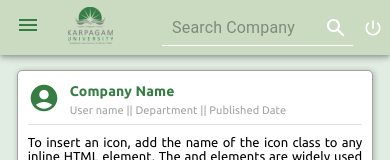
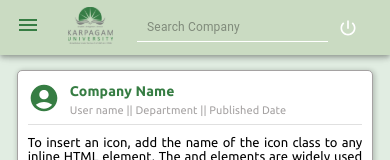
Before and after one commit to aakkss37/MERN-Placement-and-Internship-Cell, a React (Create React App) app in the folder student_login/: page / in a window 390 px wide. Shown: the top 160 px of the page. Built offline with nearby package versions, Linux system fonts and the light colour scheme.

Commit message:
text modification and search modified"

```diff
--- a/student_login/src/components/Header/Header.jsx
+++ b/student_login/src/components/Header/Header.jsx
@@ -3,7 +3,7 @@ import MenuIcon from '@mui/icons-material/Menu';
 import logo from '../../asset/logo.svg';
 
 import { GeneralText, HeaderStyled, IconButtonStyled, LogoConatiner, LogoutBox,  LogoutIcon,  ProfileContainer, ToolbarStyled } from './headerStyle.js';
-import { Typography } from '@mui/material';
+
 import Search from './Search';
 
 
@@ -27,13 +27,12 @@ const header = () => {
 				<Search/>
 
 				<ProfileContainer>
-					<GeneralText style={{ marginRight: '40px', cursor: 'pointer' }}> Home</GeneralText>
-					<GeneralText style={{ marginRight: '40px', cursor: 'pointer' }}> About</GeneralText>
-					<GeneralText style={{ marginRight: '40px', cursor: 'pointer' }}> Profile</GeneralText>
+					<GeneralText style={{ marginRight: '40px', cursor: 'pointer' }}> HOME</GeneralText>
+					<GeneralText style={{ marginRight: '40px', cursor: 'pointer' }}> ABOUT</GeneralText>
+					<GeneralText style={{ marginRight: '40px', cursor: 'pointer' }}> PROFILE</GeneralText>
 				</ProfileContainer>
 				<LogoutBox>
 					<LogoutIcon />
-					<Typography>&nbsp;Logout</Typography>
 				</LogoutBox>
 
 			</ToolbarStyled>
--- a/student_login/src/components/Header/headerStyle.js
+++ b/student_login/src/components/Header/headerStyle.js
@@ -57,9 +57,10 @@ export const LogoutBox = styled('div')(({ theme }) => ({
 	display: 'flex',
     justifyContent: 'flex-start',
     alignItems: 'center',
-	marginRight: '15px',
+	marginRight: '40px',
 	'& :hover': {
 		cursor: 'pointer',
+		color: 'red',
 	},
 	[theme.breakpoints.down('md')]: {
 	'& > p': {
--- a/student_login/src/components/Header/searchStyle.js
+++ b/student_login/src/components/Header/searchStyle.js
@@ -18,13 +18,24 @@ export const SearchContainer = styled(Box)(({ theme }) => ({
 export const InputSearchBase = styled(InputBase)(({ theme }) => ({
 	width: '100%',
 	paddingLeft: '10px',
+
 	[theme.breakpoints.down('md')]: {
-
+		'& > .MuiInputBase-input': {
+			fontSize: 14,
+		},
+	},
+	[theme.breakpoints.down('sm')]: {
+		'& > .MuiInputBase-input': {
+			fontSize: 12,
+		},
 	}
 }))
 
-export const SearchIconWrapper = styled(Box)`
-  margin-left: auto;
-  padding: 5px;
-  display: flex;
-`;
+export const SearchIconWrapper = styled(Box)(({ theme }) => ({
+  marginLeft: 'auto',
+  padding: '5px',
+  display: 'flex',
+	[theme.breakpoints.down('sm')]: {
+		display: 'none',
+	}
+}))
```
